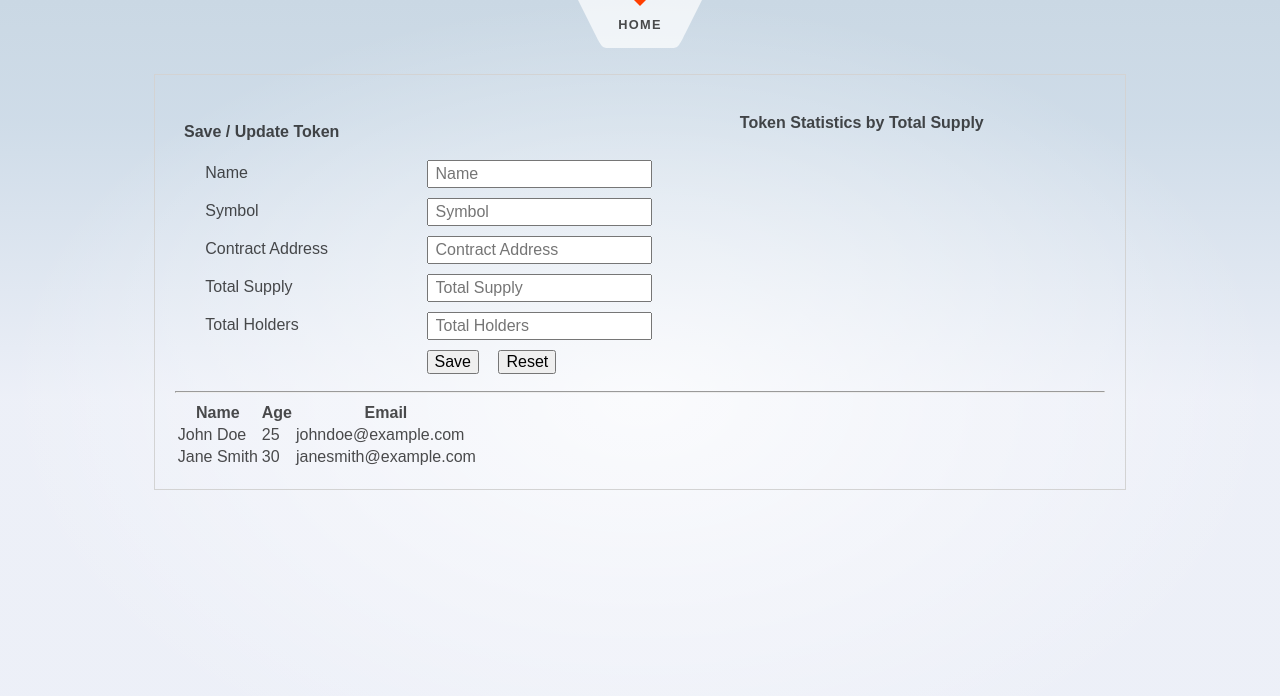
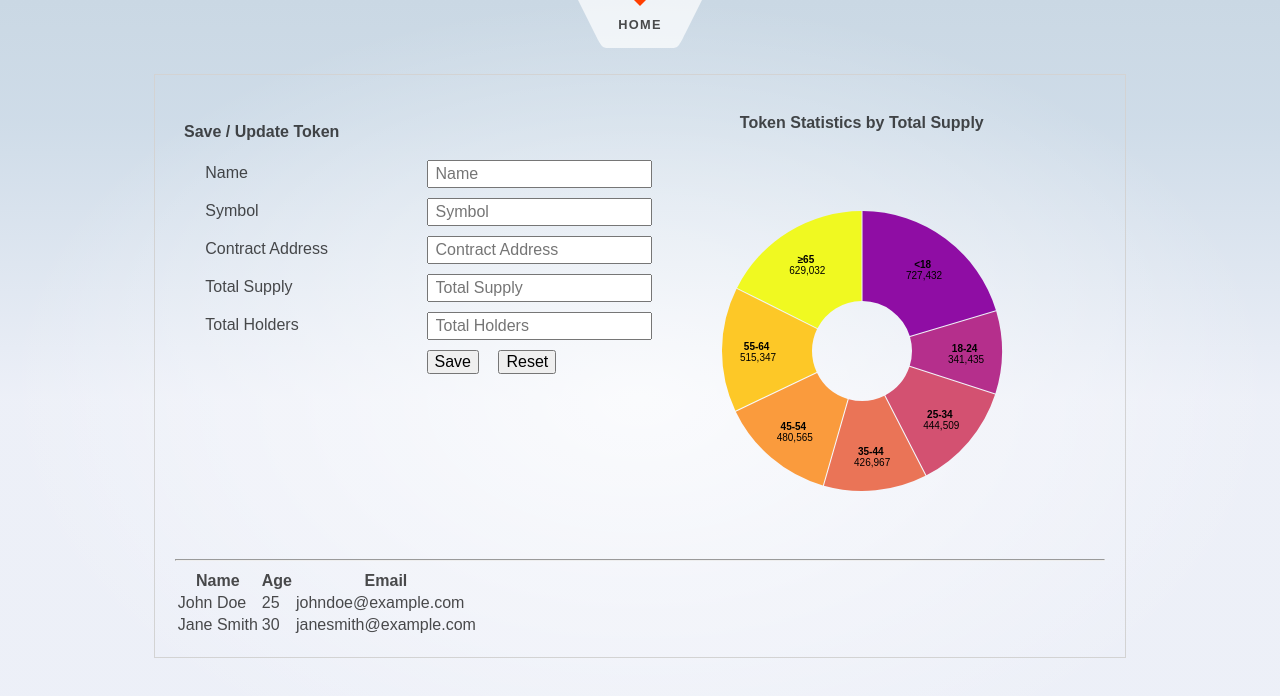
Before and after one commit to cousinwong/svelte-es, a SvelteKit app: page / in a window 1280 px wide. Shown: the top 696 px of the page. Built offline with nearby package versions, Linux system fonts and the light colour scheme.

Commit message:
Added donutchart and install npm d3

```diff
--- a/package.json
+++ b/package.json
@@ -12,11 +12,15 @@
 	"devDependencies": {
 		"@sveltejs/adapter-auto": "^2.0.0",
 		"@sveltejs/kit": "^1.20.4",
+		"@types/d3": "^7.4.0",
 		"svelte": "^4.0.0",
 		"svelte-check": "^3.4.3",
 		"tslib": "^2.4.1",
 		"typescript": "^5.0.0",
 		"vite": "^4.3.6"
 	},
-	"type": "module"
+	"type": "module",
+	"dependencies": {
+		"d3": "^7.8.5"
+	}
 }
--- a/src/app.d.ts
+++ b/src/app.d.ts
@@ -2,6 +2,7 @@
 // for information about these interfaces
 declare global {
 	namespace App {
+		declare module 'd3';
 		// interface Error {}
 		// interface Locals {}
 		// interface PageData {}
--- /dev/null
+++ b/src/lib/DonutChart.svelte
@@ -0,0 +1,59 @@
+<script lang="ts">
+    import { quantize, interpolatePlasma, pie, arc, type PieArcDatum } from 'd3';
+    import data from './donut-data';
+
+    const width: number = 400;
+    const height: number = width;
+    const percent: boolean = false;
+    const fontSize: number = 10;
+    const strokeWidth: number = 1;
+    const strokeLinejoin: string = 'round';
+    const outerRadius: number = Math.min(width, height) * 0.5 - 60;
+    const innerRadius: number = 50;
+    const labelPosition: number = 0.4;
+    const labelRadius: number = innerRadius * labelPosition + outerRadius * 0.6;
+    const strokeColorWOR: string = 'white';
+    const strokeColorWIR: string = 'none';
+    const stroke: string = innerRadius > 0 ? strokeColorWIR : strokeColorWOR;
+    const padAngle: number = stroke === 'none' ? 1 / outerRadius : 0;
+
+    const x: string = Object.keys(data[0])[0];
+    const y: string = Object.keys(data[0])[1];
+    const xVals: any[] = data.map((el: any) => el[x]);
+    let yVals: number[] = data.map((el: any) => Number(el[y]));
+    if (percent) {
+      const total: number = yVals.reduce((a: number, b: number) => a + b, 0);
+      yVals = yVals.map((el: number) => el / total);
+    }
+    const iVals: number[] = data.map((_el: any, i: number) => i);
+
+    let colors: string[] = quantize((t: number) => interpolatePlasma(t * 0.7 + 0.3), xVals.length);
+
+    const wedges: PieArcDatum<number>[] = pie<number>()
+      .padAngle(padAngle)
+      .sort(null)
+      .value((i: number) => yVals[i])(iVals);
+
+    const arcPath: any = arc<PieArcDatum<number>>()
+      .innerRadius(innerRadius)
+      .outerRadius(outerRadius);
+
+    const arcLabel: any = arc<PieArcDatum<number>>()
+      .innerRadius(labelRadius)
+      .outerRadius(labelRadius);
+  </script>
+
+  <svg width={width} height={height} viewBox={`-${width / 2} -${height / 2} ${width} ${height}`}>
+    {#each wedges as wedge (wedge.index)}
+      <path fill={colors[wedge.index]} d={arcPath(wedge)} stroke={stroke} stroke-width={strokeWidth} stroke-linejoin='round' />
+      <g text-anchor='middle' transform={`translate(${arcLabel.centroid(wedge)})`}>
+        <text font-size={fontSize}>
+          <tspan font-weight='bold'>{xVals[wedge.index]}</tspan>
+          <tspan x='0' dy='1.1em'>{percent ? `${(yVals[wedge.index] * 100).toFixed(2)}%` : yVals[wedge.index].toLocaleString('en-US')}</tspan>
+        </text>
+      </g>
+    {/each}
+  </svg>
+
+  <style>
+  </style>
--- /dev/null
+++ b/src/lib/donut-data.ts
@@ -0,0 +1,9 @@
+export default [
+	{ ages: '<18', count: '727432' },
+	{ ages: '18-24', count: '341435' },
+	{ ages: '25-34', count: '444509' },
+	{ ages: '35-44', count: '426967' },
+	{ ages: '45-54', count: '480565' },
+	{ ages: '55-64', count: '515347' },
+	{ ages: '≥65', count: '629032' }
+];
--- a/src/routes/+page.svelte
+++ b/src/routes/+page.svelte
@@ -1,5 +1,6 @@
 <script lang="ts">
-  import Table from '../lib/Table.svelte';
+  import DonutChart from '$lib/DonutChart.svelte';
+import Table from '../lib/Table.svelte';
 
   let tableColumns: string[] = ['Name', 'Age', 'Email'];
   let tableData: Record<string, any>[] = [
@@ -58,7 +59,7 @@
       <div style="flex-grow: 1;" />
       <div class="pie-chart">
         <p class="title">Token Statistics by Total Supply</p>
-        <!-- <DonutChart /> -->
+        <DonutChart />
       </div>
       <div style="flex-grow: 1;" />
     </div>
```
Also changed, not shown: 1 other file (tests, documents, lock files or other folders).
